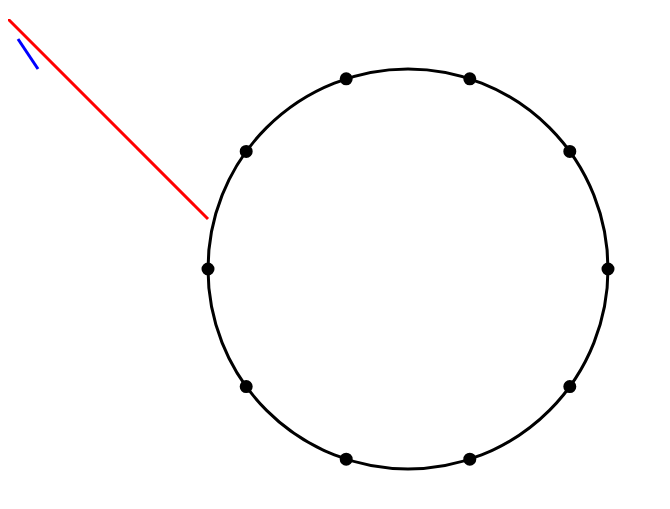
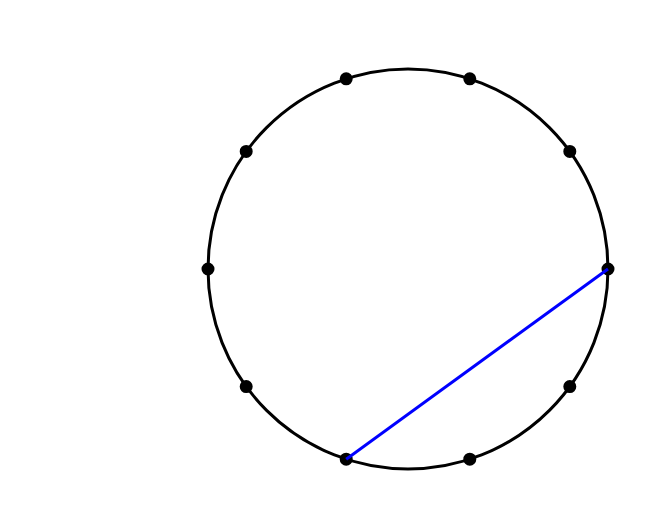
Before and after one commit to jlg-formation/jaocv1-nov-2020, a website: page src/index.html in a window 1280 px wide. Shown: the part 61-570 px from the top of the page, without its empty margins (0-670 px from the left). Drawn offline with Linux system fonts and the light colour scheme.

Commit message:
add line ok

```diff
--- a/src/index.html
+++ b/src/index.html
@@ -16,7 +16,6 @@
         stroke-width="3"
         fill="transparent"
       />
-      <line x1="0" y1="0" x2="200" y2="200" stroke="red" stroke-width="3" />
     </svg>
     <script src="main.js"></script>
   </body>
--- a/src/main.js
+++ b/src/main.js
@@ -19,16 +19,13 @@ function addSmallCircles(c) {
 
 function addLine(n1, n2, c) {
   const svg = document.querySelector("svg");
-  // const angle1 = (i * (Math.PI * 2)) / c.nbr;
-  // const angle2 = (i * (Math.PI * 2)) / c.nbr;
-  // const x = c.cx + c.r * Math.cos(angle);
-  // const y = c.cy + c.r * Math.sin(angle);
-  // const circle = document.createElementNS(SVGNS, "circle");
+  const angle1 = (n1 * (Math.PI * 2)) / c.nbr;
+  const angle2 = (n2 * (Math.PI * 2)) / c.nbr;
 
-  const x1 = 10;
-  const y1 = 20;
-  const x2 = 30;
-  const y2 = 50;
+  const x1 = c.cx + c.r * Math.cos(angle1);
+  const y1 = c.cy + c.r * Math.sin(angle1);
+  const x2 = c.cx + c.r * Math.cos(angle2);
+  const y2 = c.cy + c.r * Math.sin(angle2);
   const line = document.createElementNS(SVGNS, "line");
   line.setAttributeNS(null, "x1", x1);
   line.setAttributeNS(null, "y1", y1);
@@ -48,7 +45,7 @@ function main() {
     nbr: 10,
   };
   addSmallCircles(c);
-  addLine(3, 7, c);
+  addLine(0, 3, c);
 }
 
 main();
```
